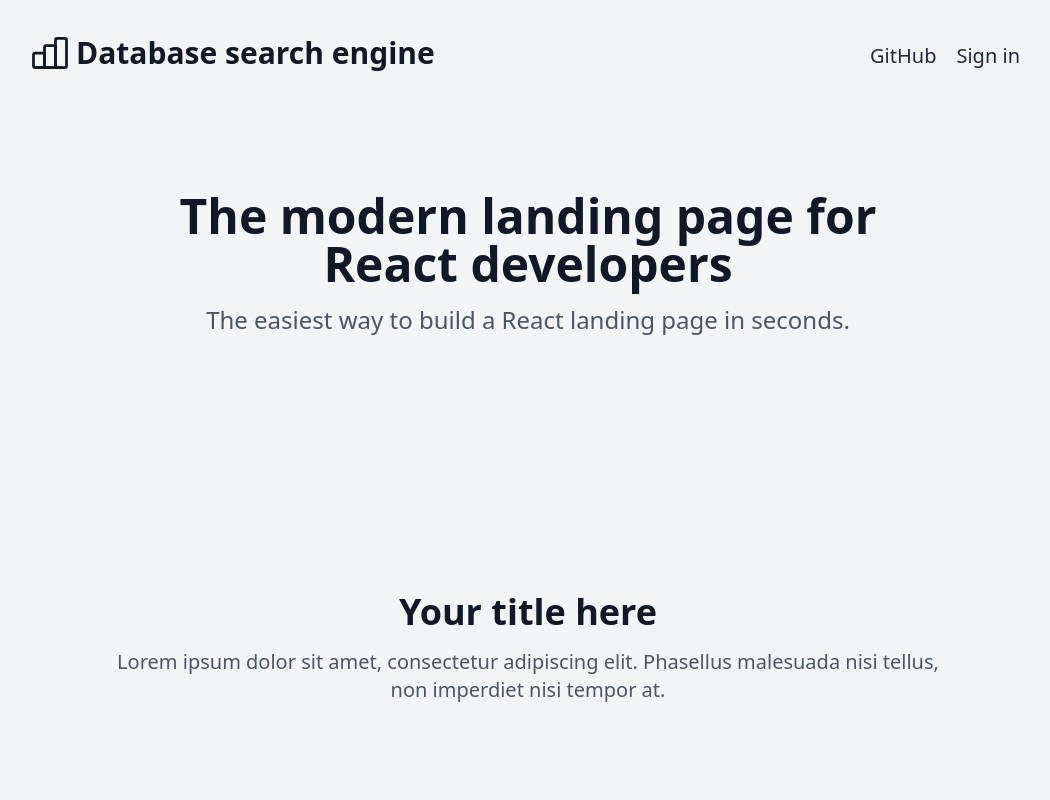
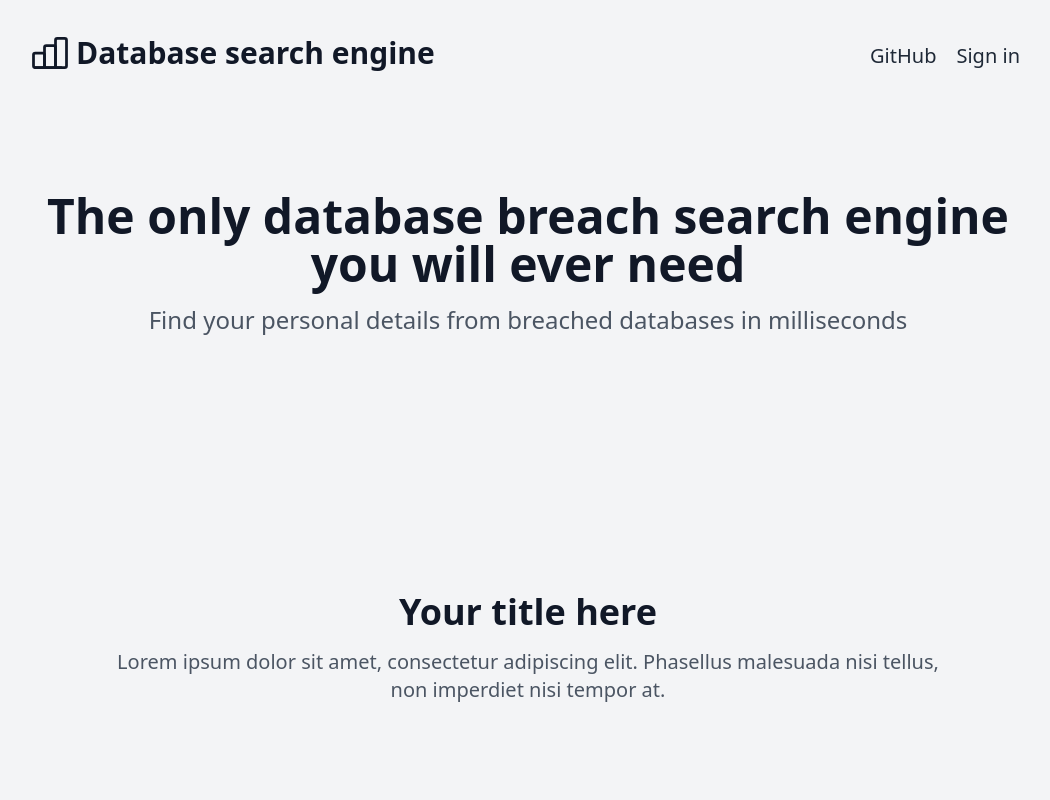
Before and after one commit to 52617365/Lookup, a Next.js app: page /landing in a window 1280 px wide. Shown: the top 800 px of the page, without its empty margins (112-1162 px from the left). Built offline with nearby package versions, Linux system fonts and the light colour scheme.

Commit message:
updated landing text.
Signed-off-by: 52617365 <rasengithub@protonmail.com>

```diff
--- a/components/templates/Hero.tsx
+++ b/components/templates/Hero.tsx
@@ -25,11 +25,11 @@ const Hero = () => (
             <HeroOneButton
                 title={
                     <>
-                        {"The modern landing page for\n"}
-                        <span className="text-primary-500">React developers</span>
+                        {"The only database breach search engine\n"}
+                        <span className="text-primary-500">you will ever need</span>
                     </>
                 }
-                description="The easiest way to build a React landing page in seconds."
+                description="Find your personal details from breached databases in milliseconds"
             />
         </Section>
     </Background>
```
